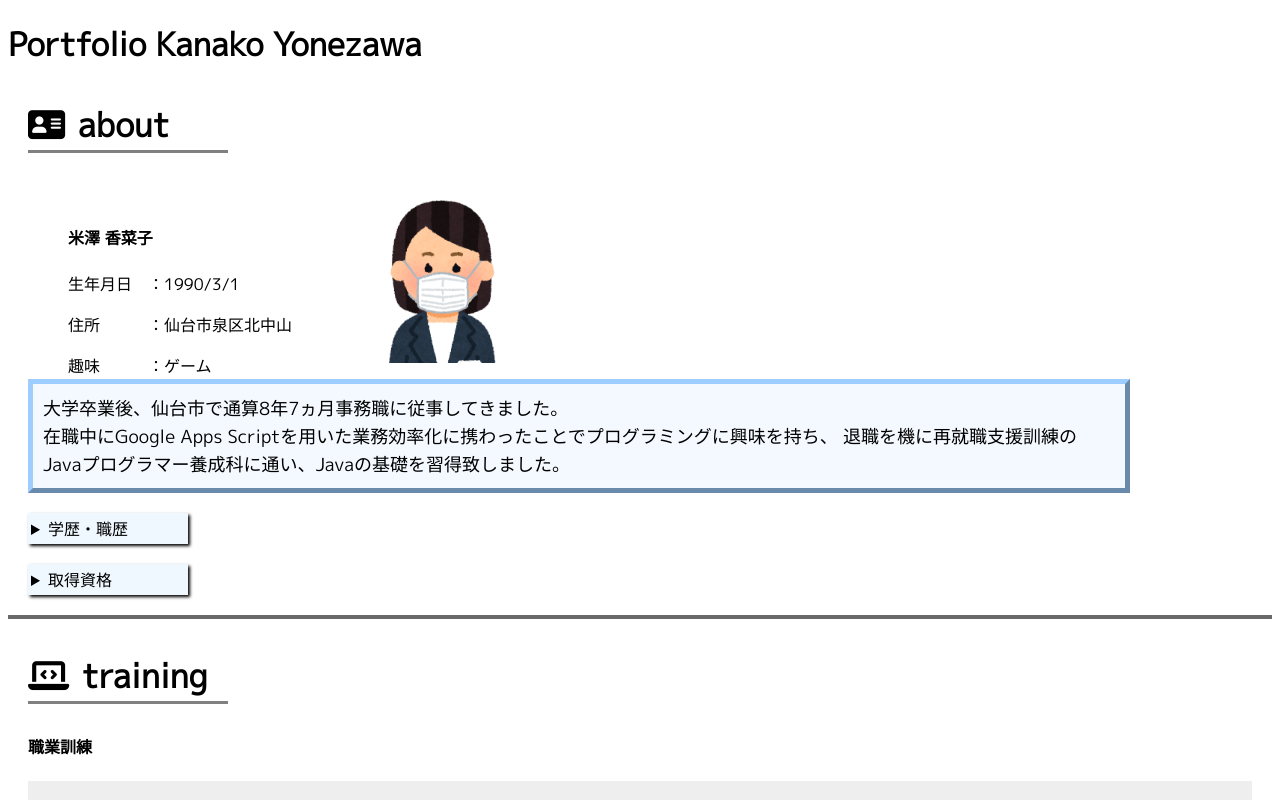
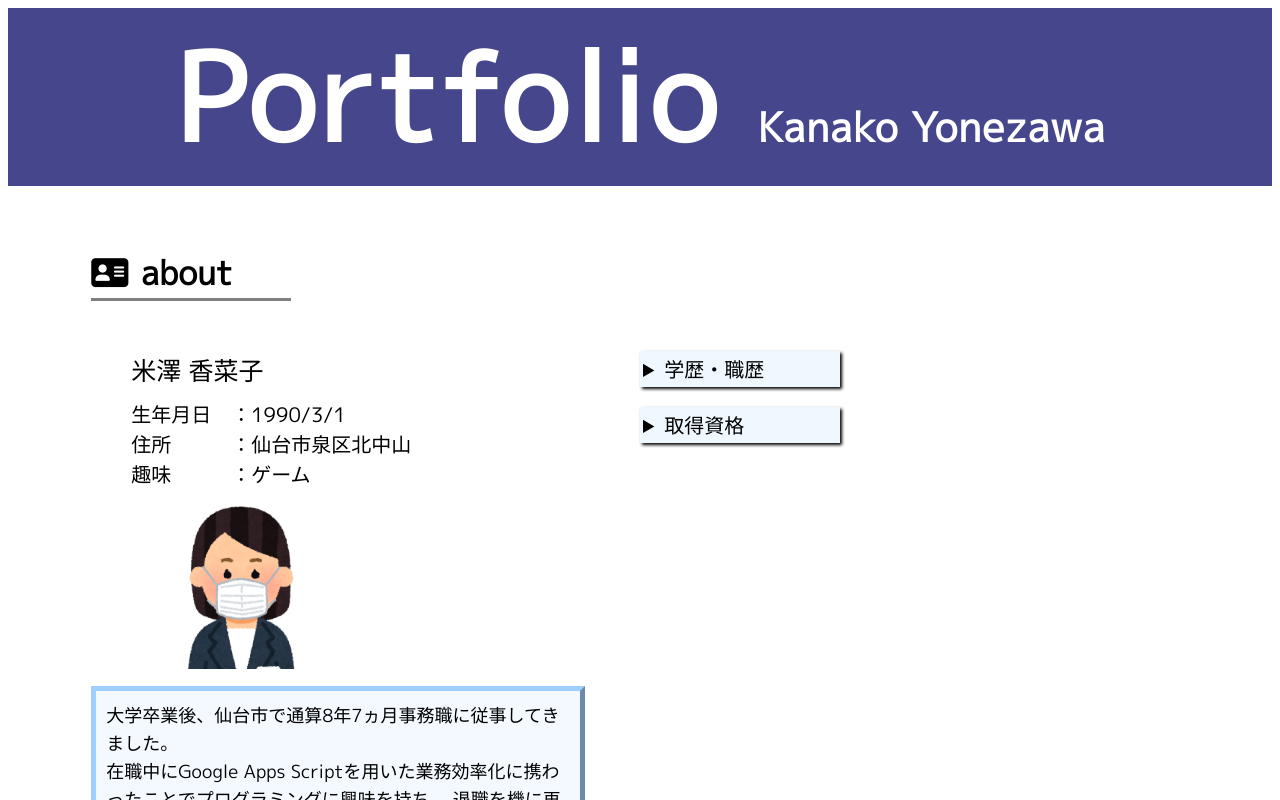
Before and after one commit to yone-1122/yone-1122.github.io, a plain HTML site: page index.html in a window 1280 px wide. Shown: the top 800 px of the page. Drawn offline with nearby package versions, Linux system fonts and the light colour scheme.

Commit message:
Update index.html

```diff
--- a/index.html
+++ b/index.html
@@ -12,25 +12,24 @@
    type="text/javascript"></script>
 </head>
 
+
 <body>
-  <div class="top-image">
-    <div class="top-logo">
-      <h1>
-        Portfolio
-        <span>Kanako Yonezawa</span>
-      </h1>
-    </div><!-- #top-logo -->
-  </div><!-- #top-image -->
+  <div class="top-wrapper">
+    <div class="container">
+      <h1>Portfolio
+      <span>Kanako Yonezawa</span></h1>
+    </div><!-- #container -->
+  </div><!-- #top-wrapper -->
 
-  <div class="main-container">
+  <div class="about-wrapper">
     <div class="container">
       <p class="heading">
         <span class="fa-solid fa-address-card"></span>
         about
       </p><!-- #heading -->
-      <div class="profile-wrapper">
+      <div class="profile">
         <div class="profile1">
-          <h4>米澤 香菜子</h4>
+          <p class="name">米澤 香菜子</p>
             <p><span>生年月日</span>：1990/3/1</p>
             <p><span>住所</span>：仙台市泉区北中山</p>
             <p><span>趣味</span>：ゲーム</p>
@@ -41,7 +40,7 @@
           在職中にGoogle Apps Scriptを用いた業務効率化に携わったことでプログラミングに興味を持ち、
           退職を機に再就職支援訓練のJavaプログラマー養成科に通い、Javaの基礎を習得致しました。
         </div><!-- #profile2 -->
-      </div><!-- #profile-wrapper -->
+      </div><!-- #profile -->
       <div class="history">
         <details>
           <summary>学歴・職歴</summary>
@@ -67,13 +66,14 @@
         </details>
       </div><!-- #hisory -->
     </div><!-- #container -->
-    <hr>
+  </div><!-- #about-wrapper -->
+
+  <div class="training-wrapper">
     <div class="container">
       <p class="heading">
         <span class="fa-solid fa-laptop-code"></span>
         training
       </p><!-- #heading -->
-      <div class="works-container">
       <h4>職業訓練</h4>
       <div class="work">
         <p>・飛行機 搭乗予約管理システム</p>
@@ -98,9 +98,8 @@
         <a href="#">ここにリンクを挿入(ゲーム説明)</a><br>
         <a href="#">ここにリンクを挿入(GitHub)</a>
       </div><!-- #work -->
-      </div><!-- #woks-container -->
     </div><!-- #container -->
-  </div><!-- #main-container -->
+  </div><!-- #training-wrapper -->
 </body>
 
 </html>
```
Lines whose indentation alone changed are shown as unchanged.
